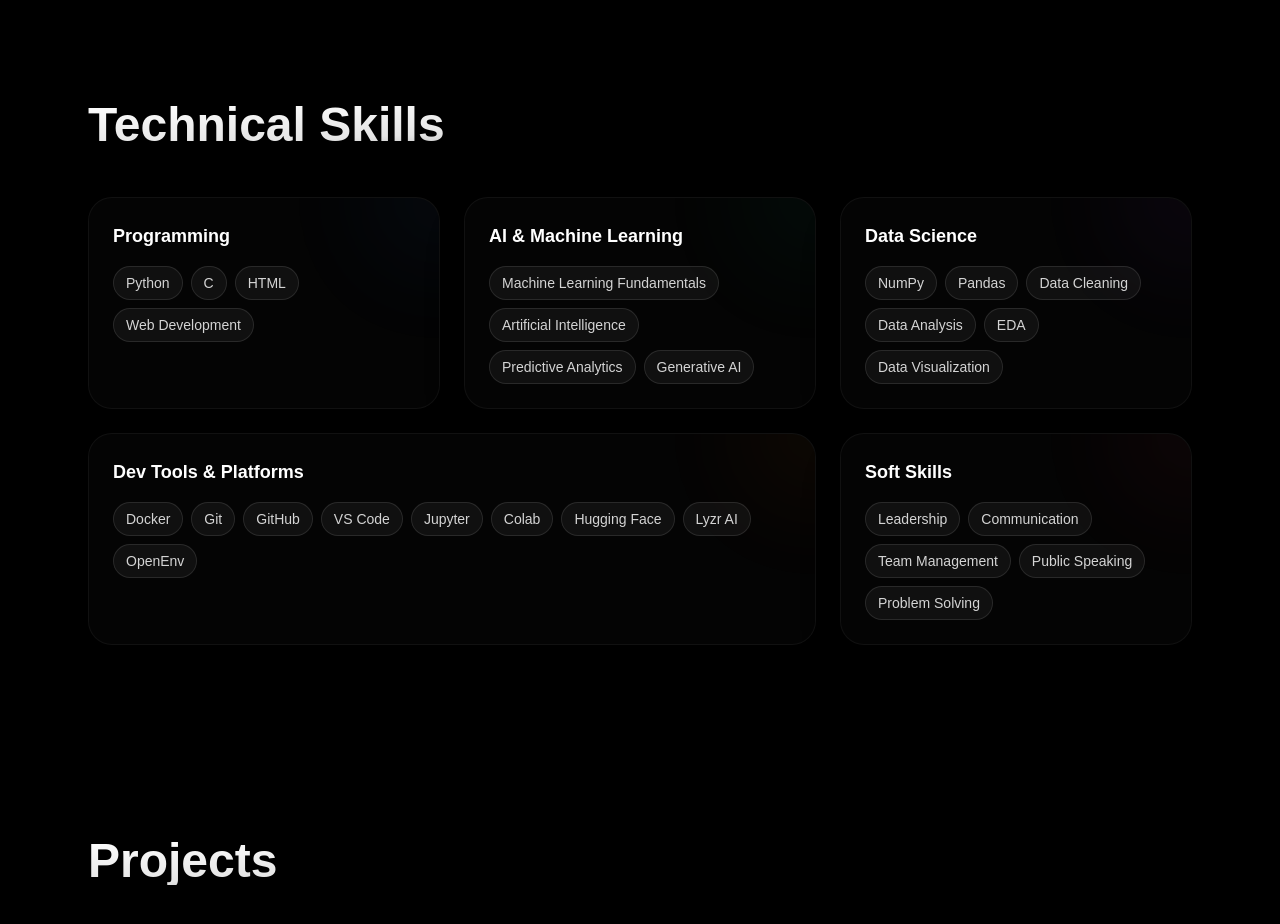
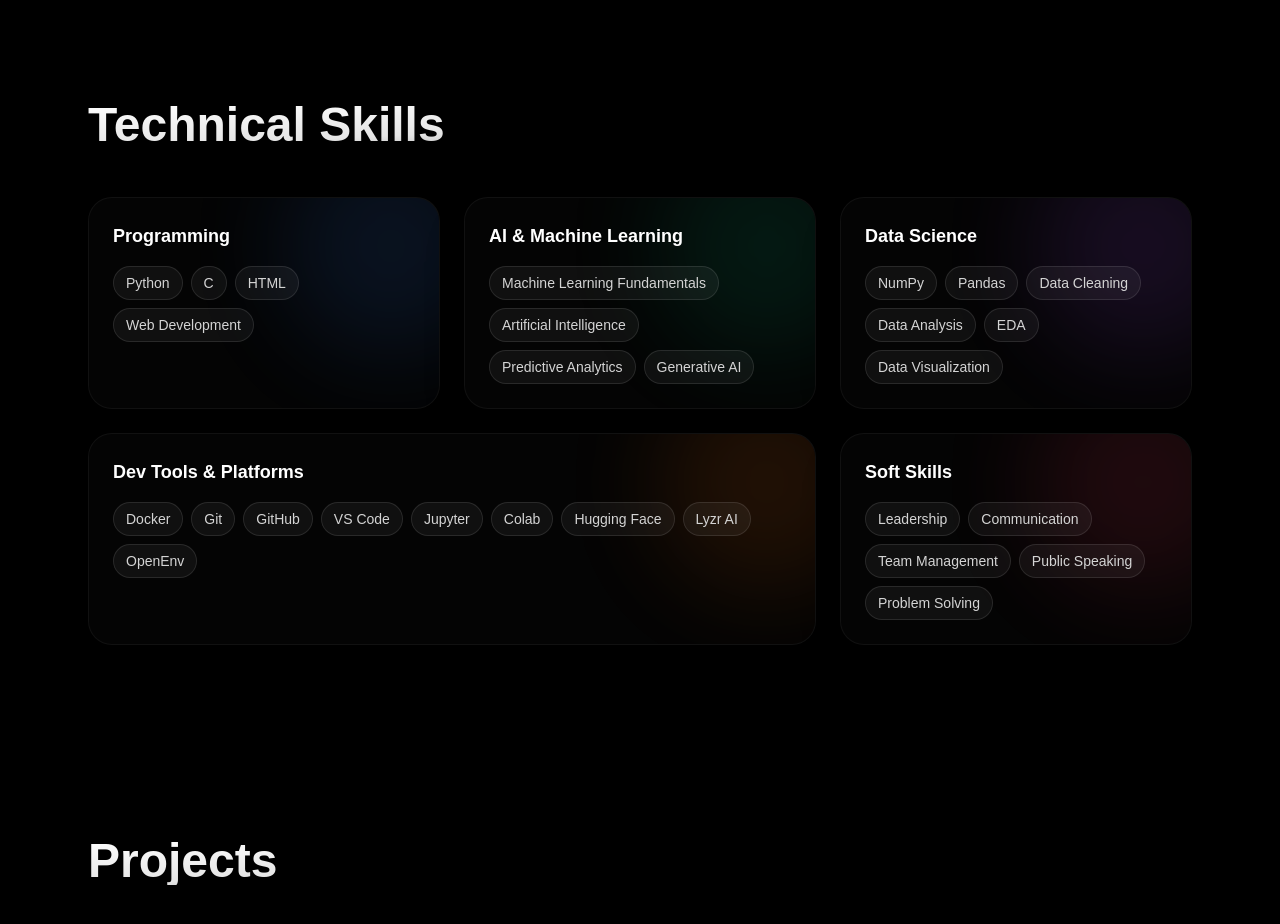
Before and after one commit to sohansa035-bot/portfolio, a Next.js app: page / in a window 1280 px wide. Shown: the part 2480-3404 px from the top of the page. Built offline with nearby package versions, Linux system fonts and the light colour scheme.

Commit message:
Enhance skills cards visibility on desktop

```diff
--- a/components/Skills.tsx
+++ b/components/Skills.tsx
@@ -55,9 +55,9 @@ export const Skills = () => {
           {skillCategories.map((category, idx) => (
             <div
               key={idx}
-              className={`glassmorphism p-6 rounded-3xl relative overflow-hidden group transition-all duration-500 ${category.boxHover} hover:bg-white/[0.02] ${idx === 3 ? "md:col-span-2 lg:col-span-2" : ""}`}
+              className={`glassmorphism p-6 rounded-3xl relative overflow-hidden group transition-all duration-500 bg-white/[0.01] hover:bg-white/[0.03] border border-white/5 ${category.boxHover} ${idx === 3 ? "md:col-span-2 lg:col-span-2" : ""}`}
             >
-              <div className={`absolute top-0 right-0 w-32 h-32 opacity-40 group-hover:opacity-100 transition-opacity duration-500 rounded-full blur-[60px] -mr-16 -mt-16 pointer-events-none ${category.glow}`} />
+              <div className={`absolute top-0 right-0 w-56 h-56 opacity-60 group-hover:opacity-100 transition-all duration-500 rounded-full blur-[50px] -mr-16 -mt-16 pointer-events-none ${category.glow}`} />
 
               <h3 className="text-lg font-bold text-white mb-4 relative z-10">{category.title}</h3>
               <div className="flex flex-wrap gap-2 relative z-10">
```
